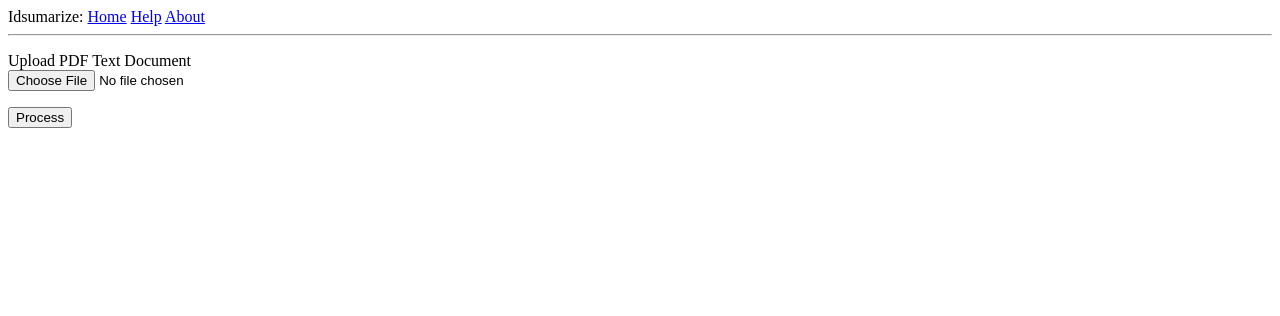
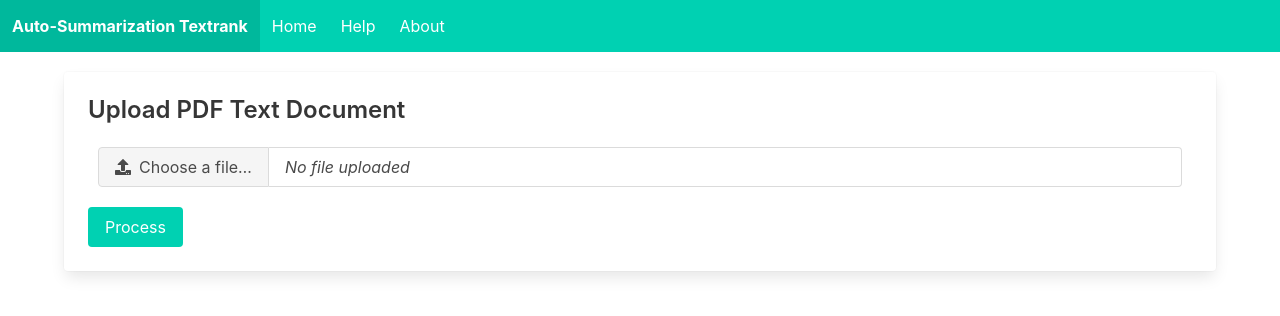
Before and after one commit to fandiarfa26/auto-summ, a Flask app: page / in a window 1280 px wide. Shown: the top 316 px of the page. Run offline with Flask 2, Linux system fonts and the light colour scheme; some libraries are stand-ins or nearby versions.

Commit message:
adding user interface

```diff
--- a/app/forms.py
+++ b/app/forms.py
@@ -10,4 +10,3 @@ class SentenceForm(FlaskForm):
 
 class FileUploadForm(FlaskForm):
     file = FileField('Upload PDF Text Document', validators=[FileRequired()])
-    submit = SubmitField('Process')
--- a/app/templates/base.html
+++ b/app/templates/base.html
@@ -1,5 +1,6 @@
 <!DOCTYPE html>
 <html lang="en">
+
 <head>
   <meta charset="UTF-8">
   <meta name="viewport" content="width=device-width, initial-scale=1.0">
@@ -9,17 +10,50 @@
   {% else %}
   <title>Welcome to Idsummarize</title>
   {% endif %}
+  <link rel="stylesheet" href="https://cdn.jsdelivr.net/npm/bulma@0.8.0/css/bulma.min.css">
+  <script defer src="https://use.fontawesome.com/releases/v5.3.1/js/all.js"></script>
 </head>
+
 <body>
-    <div>
-        Idsumarize:
-        <a href="{{ url_for('index') }}">Home</a>
-        <a href="{{ url_for('help') }}">Help</a>
-        <a href="{{ url_for('about') }}">About</a>
+  <header>
+    <nav class="navbar is-primary" role="navigation" aria-label="main navigation">
+      <div class="navbar-brand">
+        <a class="navbar-item" href="#!">
+          <strong>Auto-Summarization Textrank</strong>
+        </a>
+
+        <a role="button" class="navbar-burger burger" aria-label="menu" aria-expanded="false"
+          data-target="navbarBasicExample">
+          <span aria-hidden="true"></span>
+          <span aria-hidden="true"></span>
+          <span aria-hidden="true"></span>
+        </a>
       </div>
-    <hr>
 
+      <div id="navbarBasicExample" class="navbar-menu">
+        <div class="navbar-start">
+          <a class="navbar-item" href="{{ url_for('index') }}">
+            Home
+          </a>
+          <a class="navbar-item" href="{{ url_for('help') }}">
+            Help
+          </a>
+          <a class="navbar-item" href="{{ url_for('about') }}">
+            About
+          </a>
+        </div>
+      </div>
+    </nav>
+  </header>
 
+  <main style="margin-top: 20px;">
+    <div class="container">
       {% block content %}{% endblock %}
+
+    </div>
+
+  </main>
+
 </body>
+
 </html>
--- a/app/templates/index.html
+++ b/app/templates/index.html
@@ -1,23 +1,84 @@
 {% extends "base.html" %}
 
 {% block content %}
-    <form action="" method="POST" enctype="multipart/form-data" novalidate>
-        {{ form.hidden_tag() }}
-        <p>
-            {{ form.file.label }} <br>
-            {{ form.file }} <br>
+    <div class="card">
+        <div class="card-content">
+            <form action="" method="POST" enctype="multipart/form-data" novalidate>
+                {{ form.hidden_tag() }}
 
-        </p>
-        <p>{{ form.submit() }}</p>
-    </form>
+                <div>
+                    <h4 class="title is-4">{{ form.file.label }}</h4>
+
+                    <div style="padding: 0px 10px 20px 10px;">
+                        <div id="i-file" class="file has-name is-fullwidth">
+                            <label class="file-label">
+                              {{ form.file(class_="file-input") }}
+                              <span class="file-cta">
+                                <span class="file-icon">
+                                  <i class="fas fa-upload"></i>
+                                </span>
+                                <span class="file-label">
+                                  Choose a file…
+                                </span>
+                              </span>
+                              <span class="file-name">
+                                <i>No file uploaded</i>
+                              </span>
+                            </label>
+                          </div>
+                    </div>
+                </div>
+                <button type="submit" id="btnSubmit" onclick="whenSubmit()" class="button is-primary">Process</button>
+            </form>
+        </div>
+    </div>
+
 
     {% with result = get_flashed_messages() %}
     {% if result %}
-    <h3>Result:</h3>
-    <p>
-        {{ result|join('') }}
-    </p>
+    <div class="card" style="margin-top: 20px;">
+        <div class="card-content">
+            <h4 class="title is-4">Result</h4>
+            <p id="resultText" class="has-text-justified">
+                {{ result|join('') }}
+            </p>
+        </div>
+        <footer class="card-footer">
+            <p class="card-footer-item">
+                <span>
+                    <button type="button" class="button is-info">
+                      <i class="fas fa-copy"></i> &nbsp; Copy to Clipboard
+                    </button>
+                </span>
+              </p>
+            <p class="card-footer-item">
+                <span>
+                  <button type="button" class="button is-danger">
+                    <i class="fas fa-file-export"></i> &nbsp; Export to PDF
+                  </button>
+                </span>
+            </p>
+          </footer>
+    </div>
+
     {% endif %}
     {% endwith %}
 
+    <script>
+        const fileInput = document.querySelector('#i-file input[type=file]');
+            fileInput.onchange = () => {
+            if (fileInput.files.length > 0) {
+                const fileName = document.querySelector('#i-file .file-name');
+                fileName.textContent = fileInput.files[0].name;
+            }
+        }
+
+        function whenSubmit() {
+            const btnSubmit = document.getElementById('btnSubmit');
+            btnSubmit.classList.add('is-loading');
+            return false;
+        }
+
+    </script>
+
 {% endblock %}
```
Lines whose indentation alone changed are shown as unchanged.
